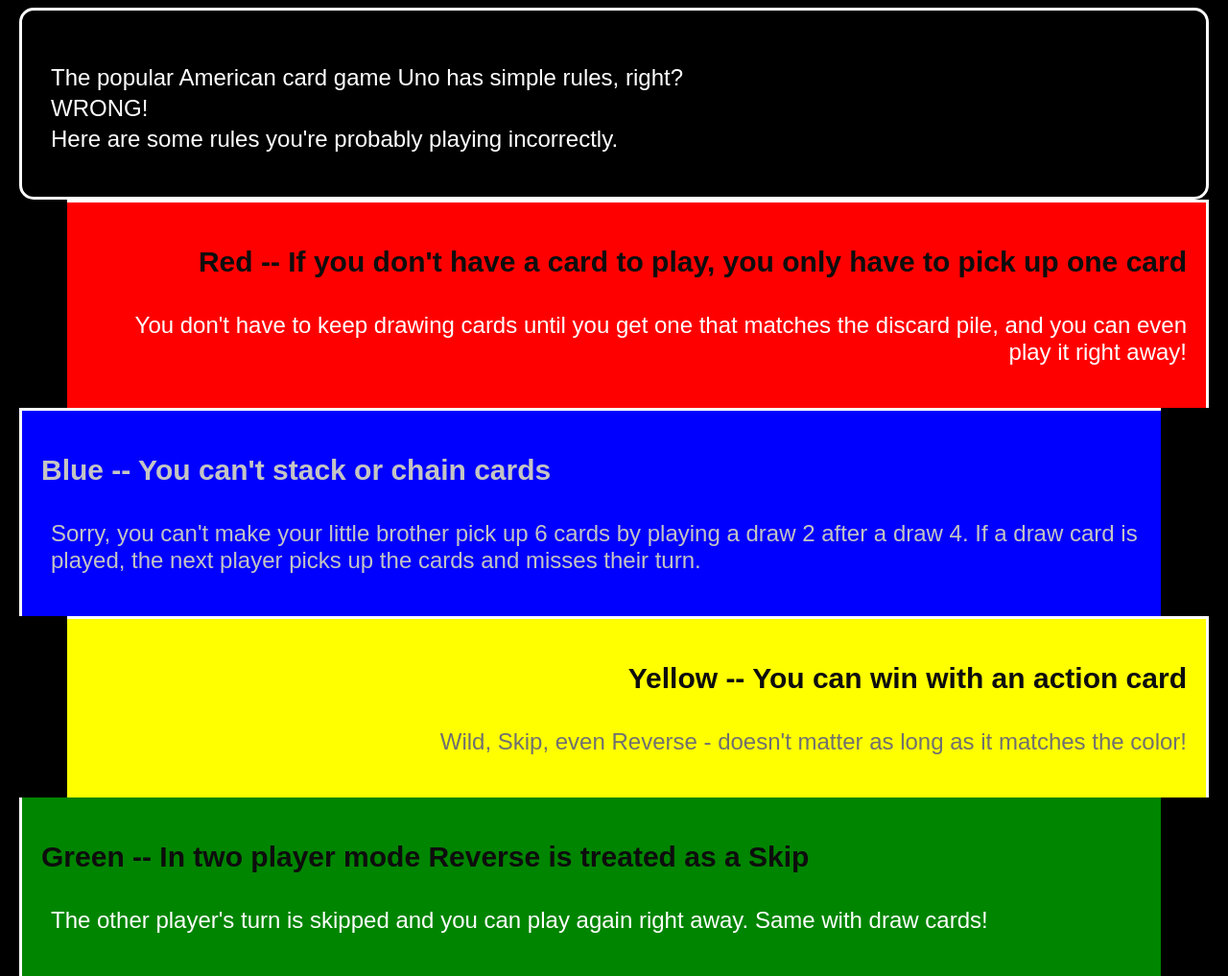
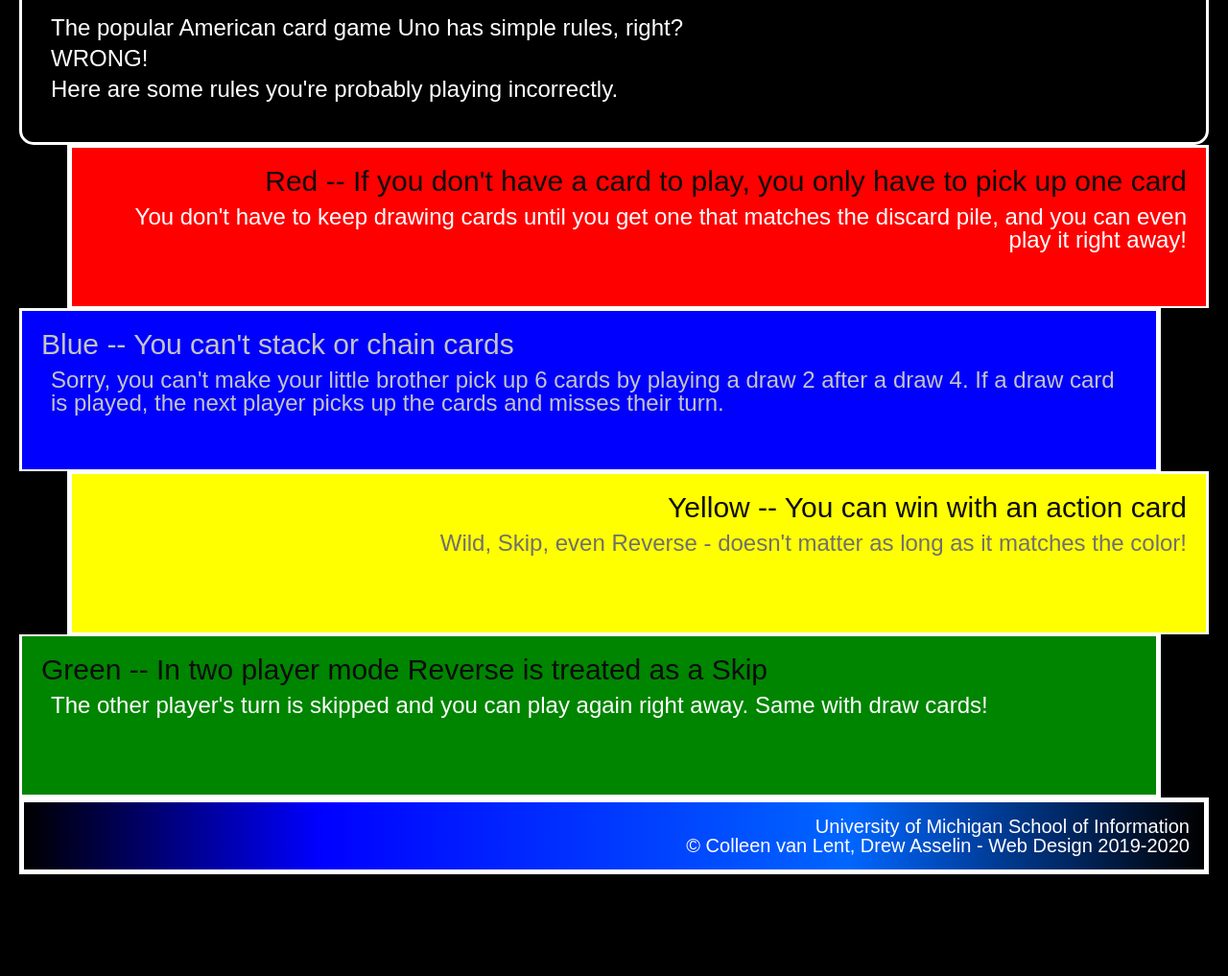
Before and after one commit to mxmaro/hw2-w25, a plain HTML site: page index.html in a window 1280 px wide. Shown: the part 348-1365 px from the top of the page at 96% size. After the commit the page ends 1259 px from the top, so only its background shows below. Drawn offline with Linux system fonts and the light colour scheme.

Commit message:
post fixes

```diff
--- a/css/styles.css
+++ b/css/styles.css
@@ -2,9 +2,7 @@ body {
     font-family: Arial, Verdana, sans-serif;
     color: #ffffff;
     background-color: #000000;
-    margin-top: 20px;
-    margin-left: 20px;
-    margin-right: 20px;
+    margin: 20px 20px 0 20px; /* Top 20px, Right 20px, Bottom 0, Left 20px */
 }
 
 h1 {
@@ -26,7 +24,7 @@ p {
 
 img {
     width: 250px;
-    border: 3px, dashed, #ffffff;
+    border: 10px dashed #ffffff;
     display: block;
     margin-left: auto;
     margin-right: auto;
@@ -36,7 +34,7 @@ div {
     min-height: 125px;
     height: auto;
     padding: 20px;
-    border: 3px, solid, #ffffff;
+    border: 3px solid #ffffff;
 }
 
 .introduction {
@@ -49,16 +47,16 @@ div {
     background-color: #FF0000;
     text-align: right;
     margin-left: 50px;
-    border-left: 5px;
-    border-bottom: 2px;
+    border-left: 5px solid white;
+    border-bottom: 2px solid white;
 }
 
 .blue {
     background-color: #0000FF;
     text-align: left;
     margin-right: 50px;
-    border-right: 5px;
-    border-bottom: 2px;
+    border-right: 5px solid white;
+    border-bottom: 2px solid white;
 }
 
 .blue h2,
@@ -70,20 +68,20 @@ div {
     background-color: #FFFF00;
     text-align: right;
     margin-left: 50px;
-    border-left: 5px;
-    border-bottom: 2px;
+    border-left: 5px solid white;
+    border-bottom: 2px solid white;
 }
 
 .yellow p {
-    color: #707070;
-  }
+    color: #707070; /* Fix for contrast */
+}
 
 .green {
     background-color: #008500;
     text-align: left;
     margin-right: 50px;
-    border-right: 5px;
-    border-top: 2px;
+    border-right: 5px solid white;
+    border-top: 2px solid white;
 }
 
 footer {
--- a/index.html
+++ b/index.html
@@ -3,8 +3,9 @@
 <head>
   <meta charset="UTF-8">
   <meta name="viewport" content="width=device-width, initial-scale=1.0">
+  <link rel="stylesheet" href="css/html5reset.css">
   <link rel="stylesheet" href="css/styles.css">
-  <link rel="icon" type="image/x-icon" href="/images/favicon.ico">
+  <link rel="icon" type="image/x-icon" href="images/favicon.ico">
  <title>4 Uno Rules You're Playing Wrong</title>
 </head>
 <body>
```
